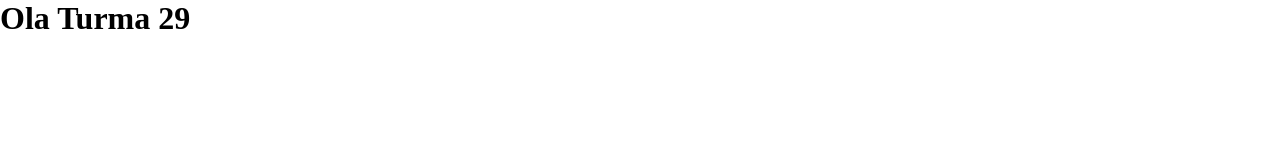
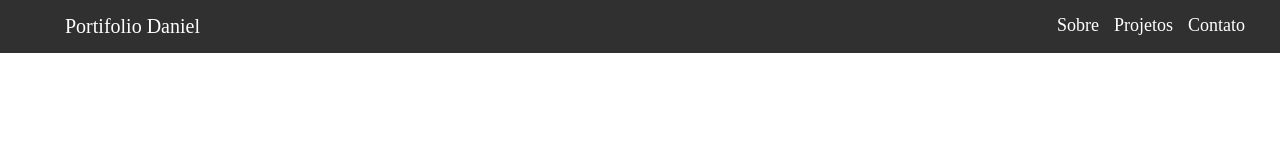
Before and after one commit to aysllanferreira/Aulao-Turma29-HTML-CSS, a website built with Vite: page index.html in a window 1280 px wide. Built offline with nearby package versions, Linux system fonts and the light colour scheme.

Commit message:
feat: Cabecalho esta feito

```diff
--- a/index.html
+++ b/index.html
@@ -4,11 +4,25 @@
     <meta charset="UTF-8" />
     <link rel="icon" type="image/svg+xml" href="/vite.svg" />
     <meta name="viewport" content="width=device-width, initial-scale=1.0" />
-    <title>Aulao Turma 29 - HTML / CSS</title>
+    <title>Portifolio Daniel</title>
     <link rel="stylesheet" href="./style.css">
   </head>
   <body>
-    <h1>Ola Turma 29</h1>
+    <!--Cabecalho-->
+    <header id="cabecalho">
+      <div>
+        <a href="#">Portifolio Daniel</a>
+      </div>
+
+      <nav>
+        <ul>
+          <li><a href="#">Sobre</a></li>
+          <li><a href="#">Projetos</a></li>
+          <li><a href="#">Contato</a></li>
+        </ul>
+      </nav>
+
+    </header>
     <script type="module" src="/main.js"></script>
   </body>
 </html>
--- a/style.css
+++ b/style.css
@@ -1,5 +1,47 @@
 *{
   margin: 0;
   padding: 0;
-  box-sizing: border-box;
 }
+
+/* Cabecalho */
+
+#cabecalho{
+  display: flex;
+  position: fixed;
+  top: 0;
+  width: 100%;
+  padding: 15px;
+  background-color: #303030;
+  justify-content: space-between;
+}
+
+#cabecalho div{
+  margin-left: 50px;
+}
+
+#cabecalho div a{
+  text-decoration: none;
+  color: white;
+  font-size: 20px;
+}
+
+#cabecalho div a:hover{
+  color: #ec0062;
+}
+
+#cabecalho nav ul{
+  display: flex;
+  list-style: none;
+  gap: 15px;
+  margin-right: 50px;
+  font-size: 18px;
+}
+
+#cabecalho nav ul li a{
+  text-decoration: none;
+  color: white;
+}
+
+#cabecalho nav ul li a:hover{
+  color: #ec0062;
+}
```
Also changed, not shown: img/daniboy.png (added).
